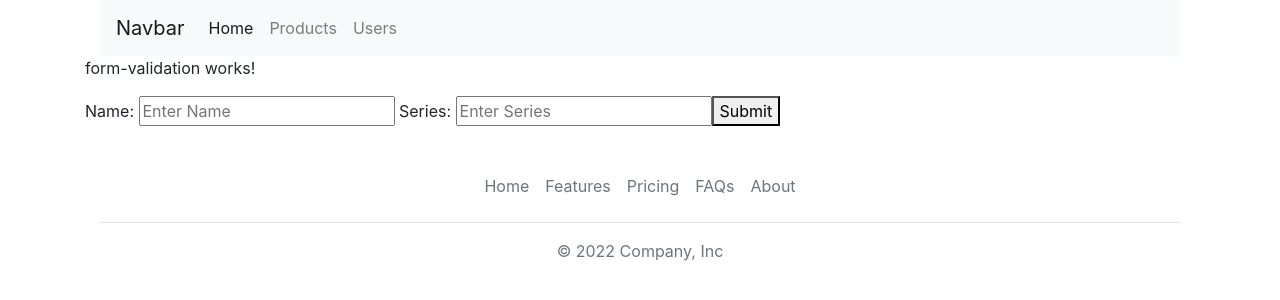
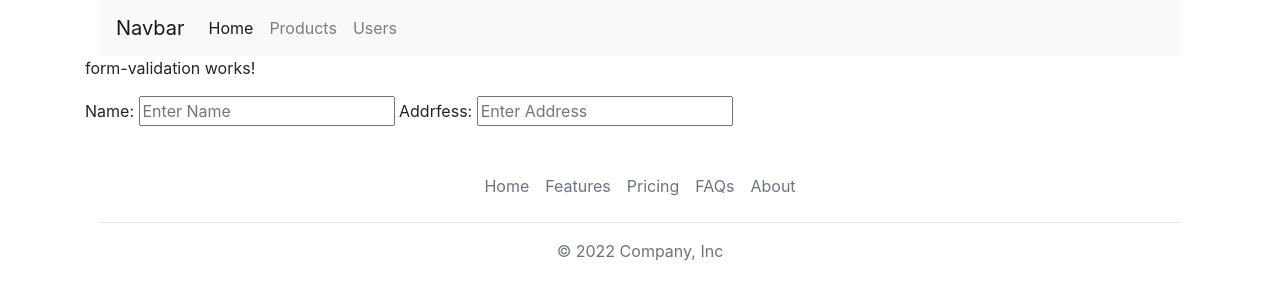
Before and after one commit to roobon/wdpf51_angular_crud, an Angular app: page /form in a window 1280 px wide. Shown: the top 300 px of the page. Built offline with nearby package versions, Linux system fonts and the light colour scheme.

Commit message:
Form Validation added

```diff
--- a/src/app/form-validation/form-validation.component.css
+++ b/src/app/form-validation/form-validation.component.css
@@ -0,0 +1,6 @@
+.error {
+    background-color: red;
+    color: white;
+    font-weight: bold;
+    padding:5px;
+}
--- a/src/app/form-validation/form-validation.component.html
+++ b/src/app/form-validation/form-validation.component.html
@@ -1,6 +1,20 @@
 <p>form-validation works!</p>
-<form [formGroup]="myForm" (ngSubmit)="onFormSubmit()">
+<form [formGroup]="myForm" (ngSubmit)="onFormSubmit2()">
     Name: <input formControlName="name"  placeholder="Enter Name">
-    Series: <input formControlName="series"  placeholder="Enter Series">
-    <button type="submit">Submit</button>
+    <div *ngIf="myForm.controls['name'].invalid && (myForm.controls['name'].dirty || myForm.controls['name'].touched)" class="alert alert-danger">
+        Data is invalid
+    </div>
+    Addrfess: <input formControlName="address"  placeholder="Enter Address">
+    <button *ngIf="myForm.valid" [ngClass] = "'btn-success'" type="submit" [disabled]="myForm.pristine || myForm.invalid" class="btn btn-success">Submit</button>
 </form>
+
+<!-- <input type="text" [formControl]="name">
+<label *ngIf="name.invalid" [ngClass] = "'error'"> Name is required </label><br>
+<input type="text" [formControl]="age">
+<label *ngIf="age.invalid" [ngClass] = "'error'"> Age is required </label><br>
+<input type="text" [formControl]="college">
+<label *ngIf="college.invalid" [ngClass] = "'error'"> Max length is 15 </label><br>
+<button type="button" (click)="onFormSubmit()" >Send Data</button>
+<div>
+Name: {{ name.value }} and Age: {{age.value }} College: {{college.value }} -->
+<!-- </div> -->
--- a/src/app/form-validation/form-validation.component.ts
+++ b/src/app/form-validation/form-validation.component.ts
@@ -8,14 +8,26 @@ import { FormControl, FormGroup, Validators } from '@angular/forms';
 })
 export class FormValidationComponent implements OnInit {
 
+    name = new FormControl('', Validators.required);
+    age = new FormControl('', Validators.required);
+    college =  new FormControl('', Validators.maxLength(15));
+
   myForm = new FormGroup({
-    name: new FormControl(''),
-    series: new FormControl('')
+    name: new FormControl('', [Validators.required, Validators.maxLength(15), Validators.minLength(5)]),
+    address: new FormControl('')
   });
 
-  onFormSubmit(){
+  onFormSubmit2(){
       console.log(this.myForm.value);
+
   }
+
+//   onFormSubmit(){
+//     console.log(this.name.value);
+//     console.log(this.age.value);
+//     console.log(this.college.value);
+// }
+
 
   constructor() { }
 
```
Also changed, not shown: 1 other file (tests, documents, lock files or other folders).
